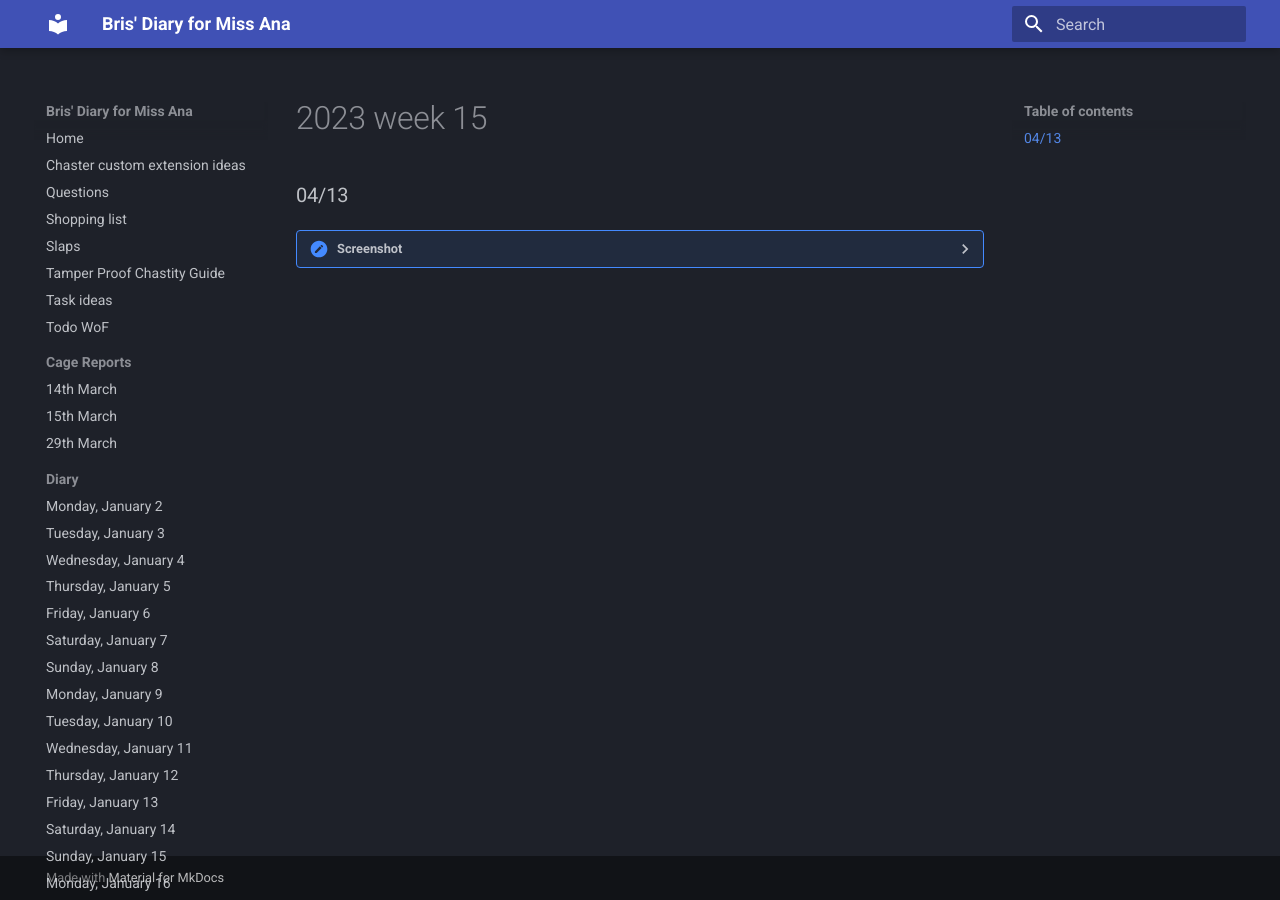
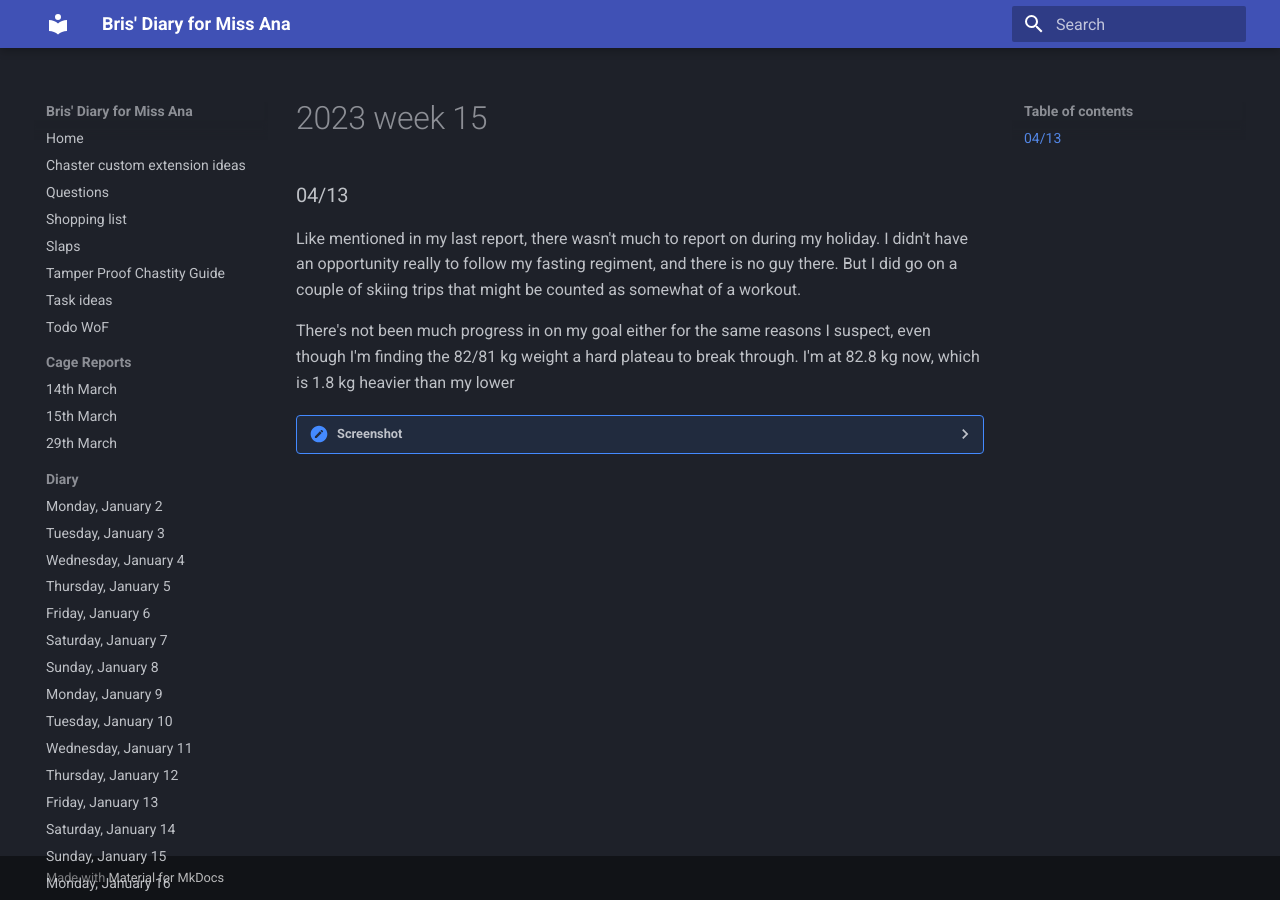
Before and after one commit to bris00/DFMA, an MkDocs documentation site: the page built from diary/Fitness Reports/2023 - week 15.md, in a window 1280 px wide. Built offline with MkDocs 1.6.1 and Material for MkDocs 9.7.7, drawn with Linux system fonts in a browser that asks for light colours.

Commit message:
vault backup: 2023-04-13 11:14:01
Affected files:
diary/Fitness Reports/2023 - week 15.md

```diff
--- a/diary/Fitness Reports/2023 - week 15.md
+++ b/diary/Fitness Reports/2023 - week 15.md
@@ -1,5 +1,7 @@
 ### 04/13
+Like mentioned in my last report, there wasn't much to report on during my holiday. I didn't have an opportunity really to follow my fasting regiment, and there is no guy there. But I did go on a couple of skiing trips that might be counted as somewhat of a workout.
 
+There's not been much progress in on my goal either for the same reasons I suspect, even though I'm finding the 82/81 kg weight a hard plateau to break through. I'm at 82.8 kg now, which is 1.8 kg heavier than my lower
 
 <details>
 	<summary>Screenshot</summary>
```
